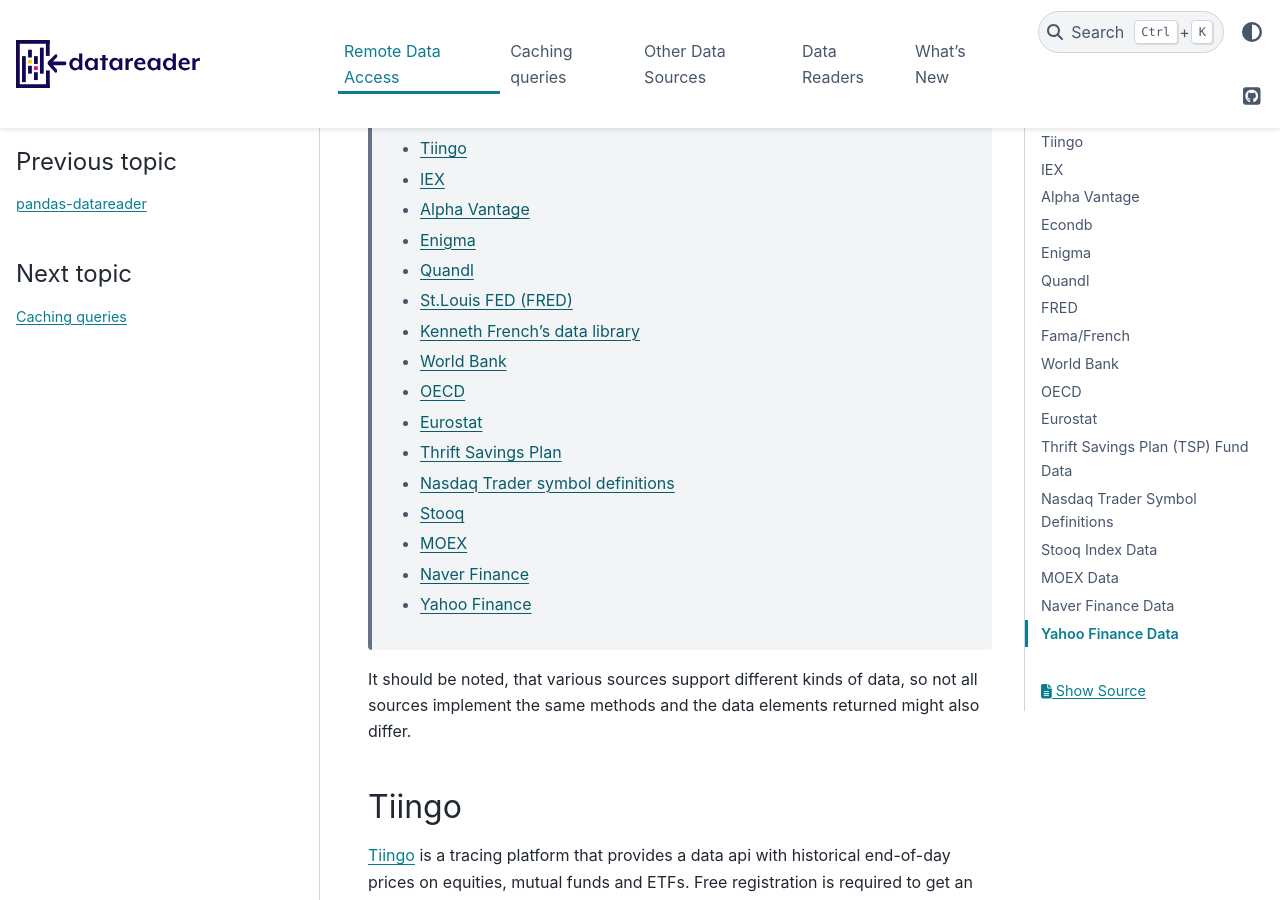
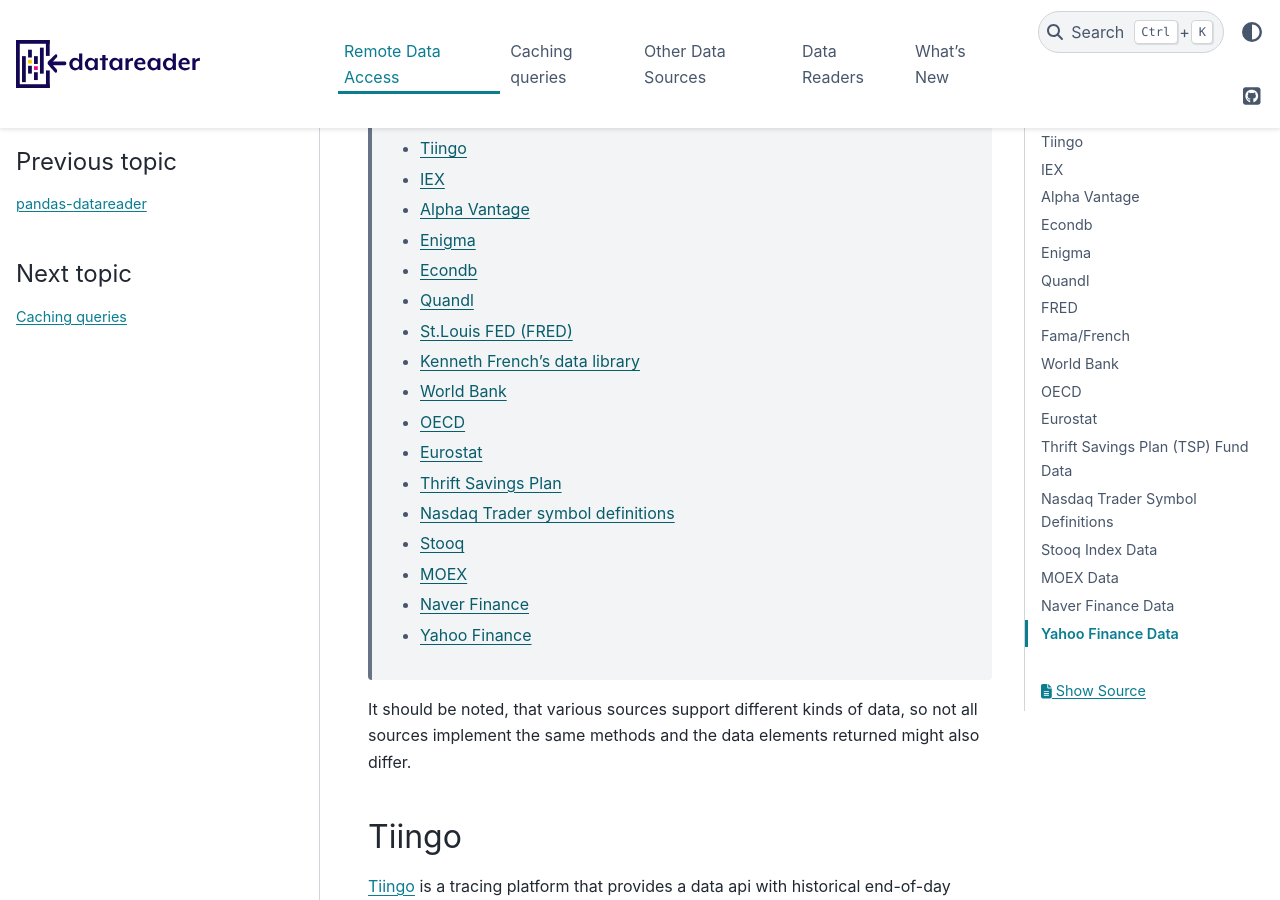
Before and after one commit to pydata/pandas-datareader, a Sphinx documentation site: the page built from docs/source/remote_data.rst, in a window 1280 px wide and 900 px high, scrolled down 496 px. Built offline with Sphinx 7.4.7 and the PyData theme 0.15.4, drawn with Linux system fonts in a browser that asks for light colours.

Commit message:
Econdb and Enigma mismatch on bookmarks fixed

```diff
--- a/docs/source/remote_data.rst
+++ b/docs/source/remote_data.rst
@@ -31,6 +31,7 @@
     - :ref:`IEX<remote_data.iex>`
     - :ref:`Alpha Vantage<remote_data.alphavantage>`
     - :ref:`Enigma<remote_data.enigma>`
+    - :ref:`Econdb<remote_data.econdb>`
     - :ref:`Quandl<remote_data.quandl>`
     - :ref:`St.Louis FED (FRED)<remote_data.fred>`
     - :ref:`Kenneth French's data library<remote_data.ff>`
@@ -289,7 +290,7 @@
 
 
 
-.. _remote_data.enigma:
+.. _remote_data.econdb:
 
 Econdb
 ======
```
Also changed, not shown: other parts of docs/source/remote_data.rst (+1 -1 lines).
